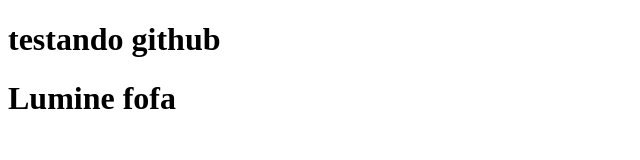
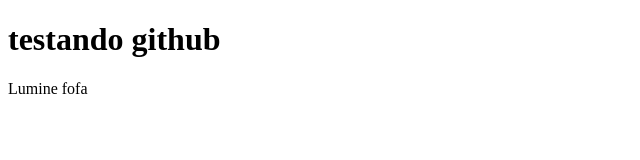
Before and after one commit to Amaterasu543/teste-github-vscode, a plain HTML site: page testeindex.html in a window 1280 px wide. Shown: the whole page, without its empty margins (0-640 px from the left). Drawn offline with Linux system fonts and the light colour scheme.

Commit message:
Update testeindex.html

```diff
--- a/testeindex.html
+++ b/testeindex.html
@@ -8,6 +8,6 @@
 </head>
 <body>
     <h1>testando github</h1>
-    <h1>Lumine fofa</h>
+    <p>Lumine fofa</p>
 </body>
 </html>
```
